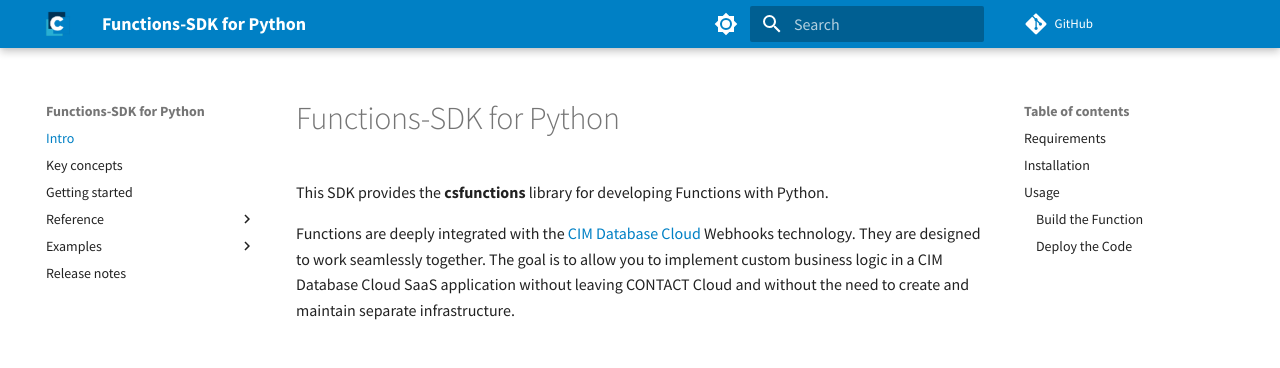
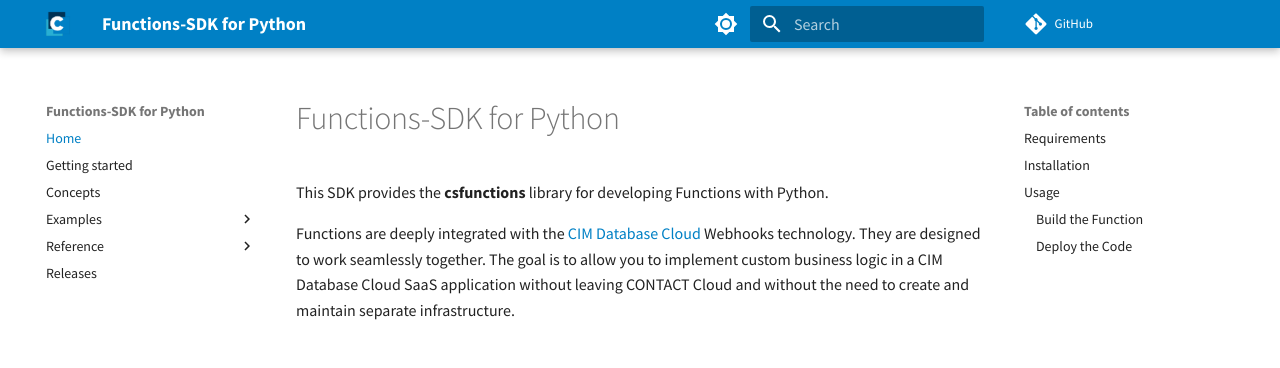
Before and after one commit to cslab/functions-sdk-python, an MkDocs documentation site: the page built from docs/index.md, in a window 1280 px wide. Shown: the top 368 px of the page. Built offline with MkDocs 1.6.1 and Material for MkDocs 9.7.7, drawn with Linux system fonts in a browser that asks for light colours; comment, search, counter and statistics services are not loaded.

Commit message:
re-order sections

```diff
--- a/mkdocs.yml
+++ b/mkdocs.yml
@@ -38,18 +38,18 @@
 
 
 nav:
-  - Intro: index.md
-  - Key concepts: key_concepts.md
+  - Home: index.md
   - Getting started: getting_started.md
+  - Concepts: key_concepts.md
+  - Examples:
+    - examples/index.md
+    - examples/enforce_field_rules.md
+    - examples/field_calculation.md
+    - examples/workflows.md
   - Reference:
     - reference/events.md
     - reference/objects.md
     - reference/actions.md
     - development_server.md
     - Python runtime: reference/runtime.md
-  - Examples:
-    - examples/index.md
-    - examples/enforce_field_rules.md
-    - examples/field_calculation.md
-    - examples/workflows.md
-  - Release notes: release_notes.md
+  - Releases: release_notes.md
```
